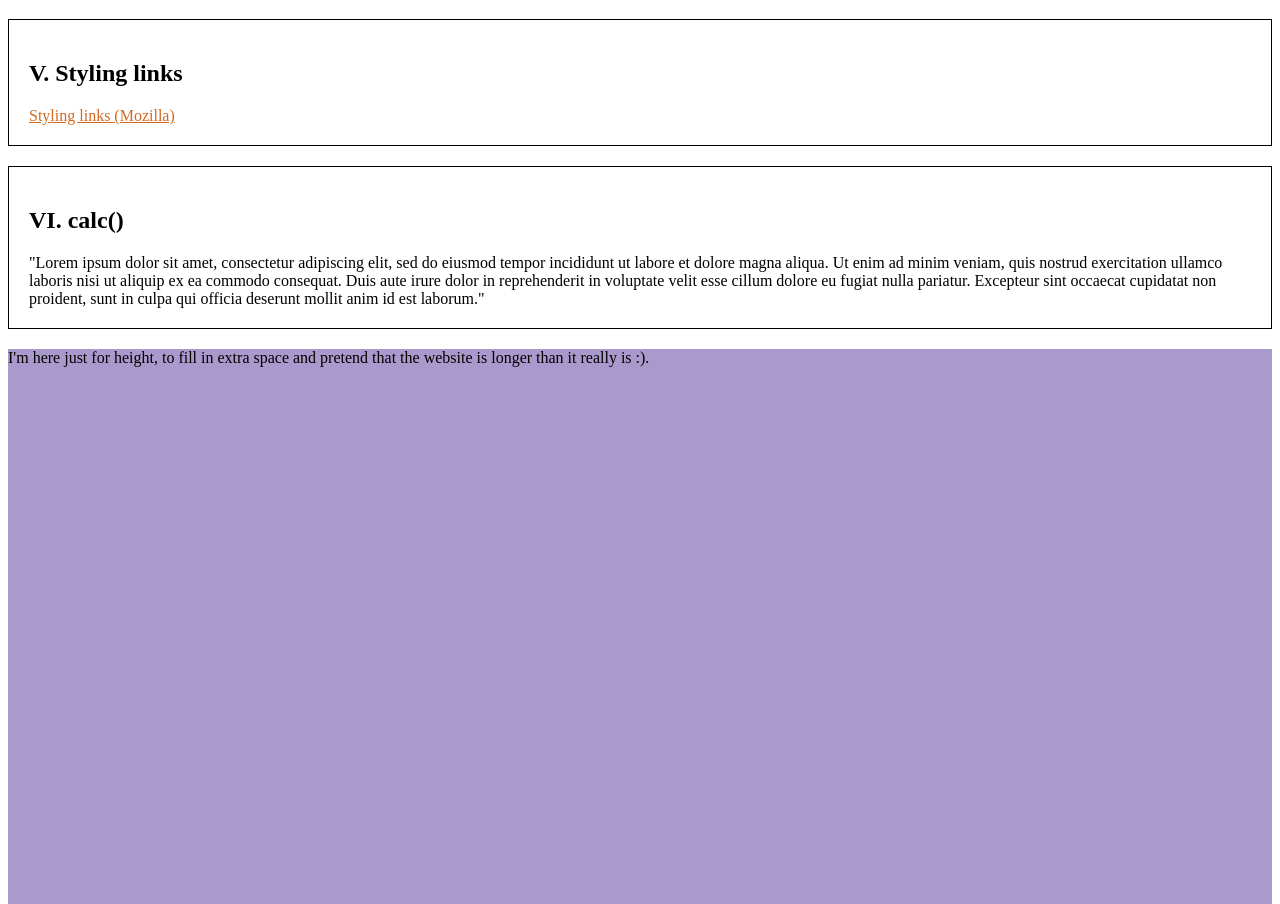
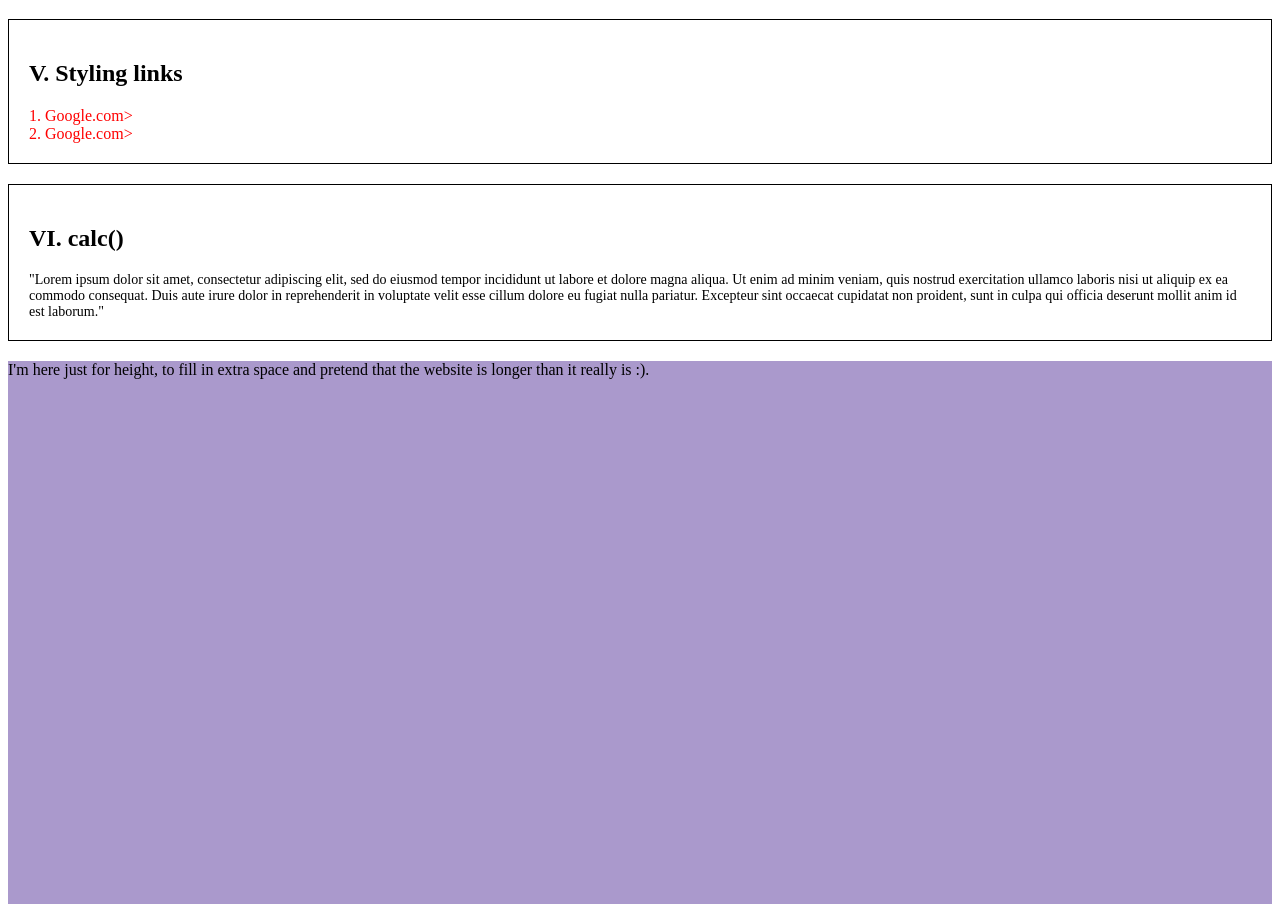
Before and after one commit to ElGunner79/se-course-module-2-lab, a plain HTML site: page lab-2-css/src/index.html in a window 1280 px wide. Shown: the part 1439-2343 px from the top of the page. Drawn offline with Linux system fonts and the light colour scheme.

Commit message:
Updated Lab2 Css

```diff
--- a/lab-2-css/src/index.html
+++ b/lab-2-css/src/index.html
@@ -72,6 +72,7 @@
         bottom: 0;
       }
       /* IV. Styling text */
+
       @import url('https://fonts.googleapis.com/css2?family=Roboto:wght@100&display=swap');
 
       .text-style {
@@ -86,11 +87,33 @@
         text-decoration: underline;
       }
 
-      a {
-        color: chocolate;
+      /* V. Styling Links */
+
+      a:link {
+        color: red; text-decoration: none;
+      }
+
+      a:visited {
+        color: green; text-decoration: none;
+      }
+
+      a:hover {
+        color: hotpink;
+      }
+
+      a:active {
+        color:blue; text-decoration: underline;
+      }
+
+      a:focus {
+        text-decoration: line-through;
       }
 
       /* VI. calc() */
+
+      .calc-style {
+        font-size: 14px; /* width: 100vw;*/ /*width: 100vw - 100px;*/ width: 100%;
+      }
 
     </style>
   </head>
@@ -178,11 +201,9 @@
 
     <article>
       <h2>V. Styling links</h2>
-      <a
-        href="https://developer.mozilla.org/en-US/docs/Learn/CSS/Styling_text/Styling_links"
-        alt="Styling links with Mozilla"
-        >Styling links (Mozilla)</a
-      >
+      <a href="https://www.goggle.com"alt="Google home page"target=blank>1. Google.com></a><br>
+      <a href="https://www.google.com"alt="Google home page"target=blank>2. Google.com></a>
+
     </article>
 
     <article>
```
